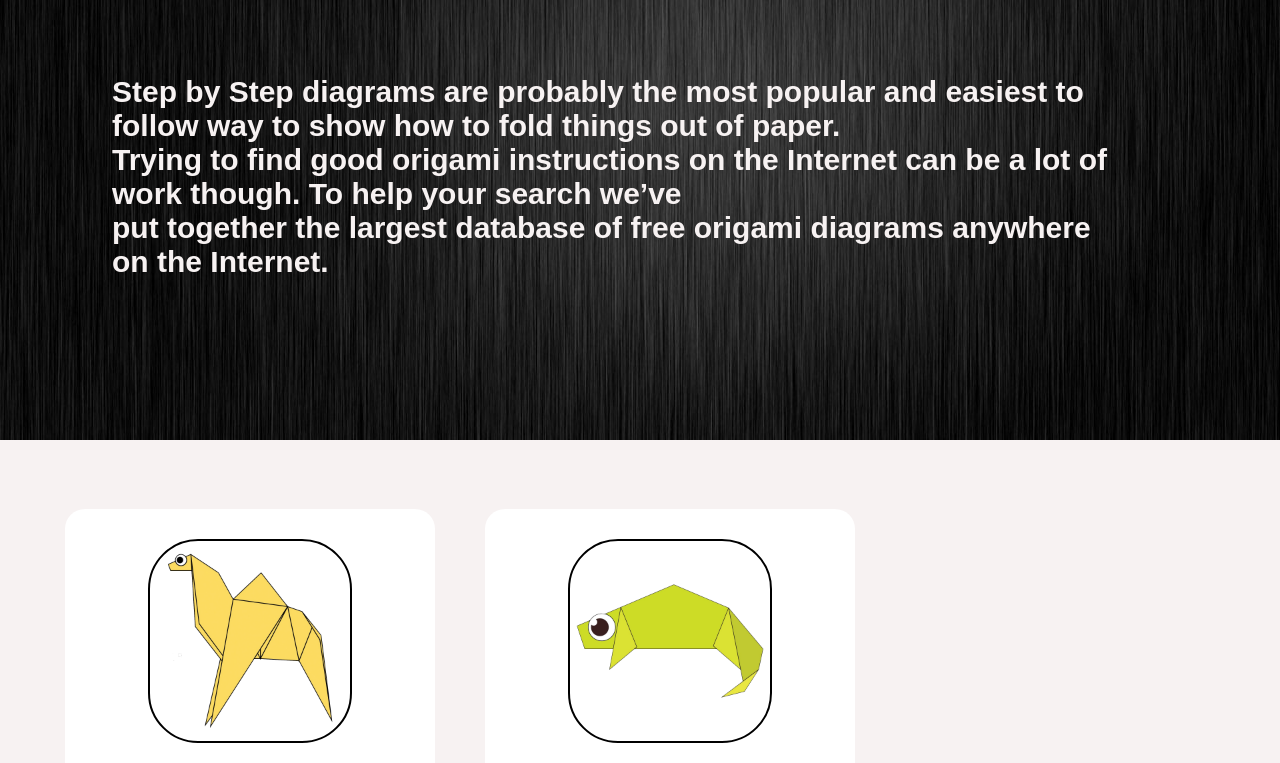
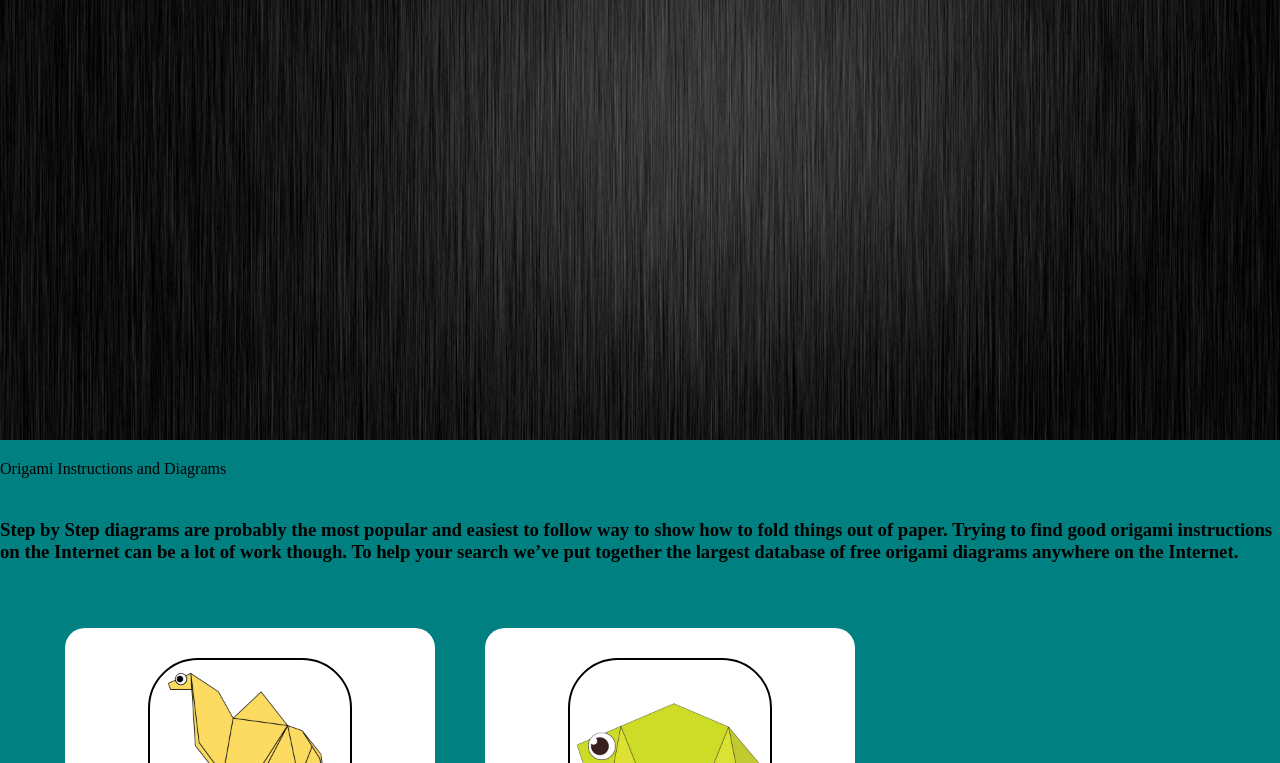
Before and after one commit to Goomplesnoot/c52, a plain HTML site: page index.html in a window 1280 px wide. Shown: the part 214-977 px from the top of the page. Drawn offline with Linux system fonts and the light colour scheme.

Commit message:
Add files via upload

```diff
--- a/index.html
+++ b/index.html
@@ -19,8 +19,8 @@
       Origami Instructions and Diagrams
     </p>
     <h3><br>
-    Step by Step diagrams are probably the most popular and easiest to follow way to show how to fold things out of paper.<br>
-    Trying to find good origami instructions on the Internet can be a lot of work though. To help your search we’ve<br> put
+    Step by Step diagrams are probably the most popular and easiest to follow way to show how to fold things out of paper.
+    Trying to find good origami instructions on the Internet can be a lot of work though. To help your search we’ve put
     together the largest database of free origami diagrams anywhere on the Internet.
     </h3>
 </div>
--- a/styles.css
+++ b/styles.css
@@ -1,53 +1,19 @@
 .menu {
   display: flex;
   justify-content: space-between;
-  background-color: black;
+  background-color: #000000;
   padding: 15px;
   font-size: 20px;
   font-family: sans-serif;
   font-weight: 400;
-  color: white;
+  color: #ffffff;
 }
 body {
   margin: 0px;
-  background-color: #f7f2f2;
-}
-a {
-  text-decoration: none;
-}
-a:link {
-  color: #ffffff;
+  /* modify background color here*/
+  background-color: #008080;
 }
 
-/*a:old*/
-/*a:clicked*/
-/*a:seen{*/
-a:visited {
-  color: #fff;
-}
-
-.bodyimg {
-  /* position: absolute; */
-}
-.bodyimg p {
-  color: #f7f2f2;
-  font-size: 55px;
-  font-family: fantasy;
-  position: absolute;
-  top: 10%;
-  left: 50%;
-  transform: translate(-50%, -50%);
-}
-.bodyimg h3 {
-  color: #f7f2f2;
-  font-family: fantasy;
-  font-size: 30px;
-  width: 1000px;
-  position: absolute;
-  top: 40%;
-  left: 40%;
-  transform: translate(-40%, -40%);
-}
 .grid {
   display: flex;
   flex-wrap: wrap;
@@ -55,22 +21,15 @@ a:visited {
   font-family: sans-serif;
 }
 .grid img {
-  border: 2px solid black;
+  border: 2px solid #000000;
   border-radius: 50px;
 }
 .origami {
   border-radius: 20px;
   background-color: #ffffff;
+  /* modify margin and padding here*/
   padding: 30px;
   margin: 25px;
   width: 310px;
   font-family: fantasy;
 }
-
-.origami:hover {
-  /*.origami : mouseover{*/
-  /*.origami:link{*/
-  /*origami:hover{*/
-
-  transform: scale(1.2);
-}
```
Also changed, not shown: about.html (+1 -1 lines).
